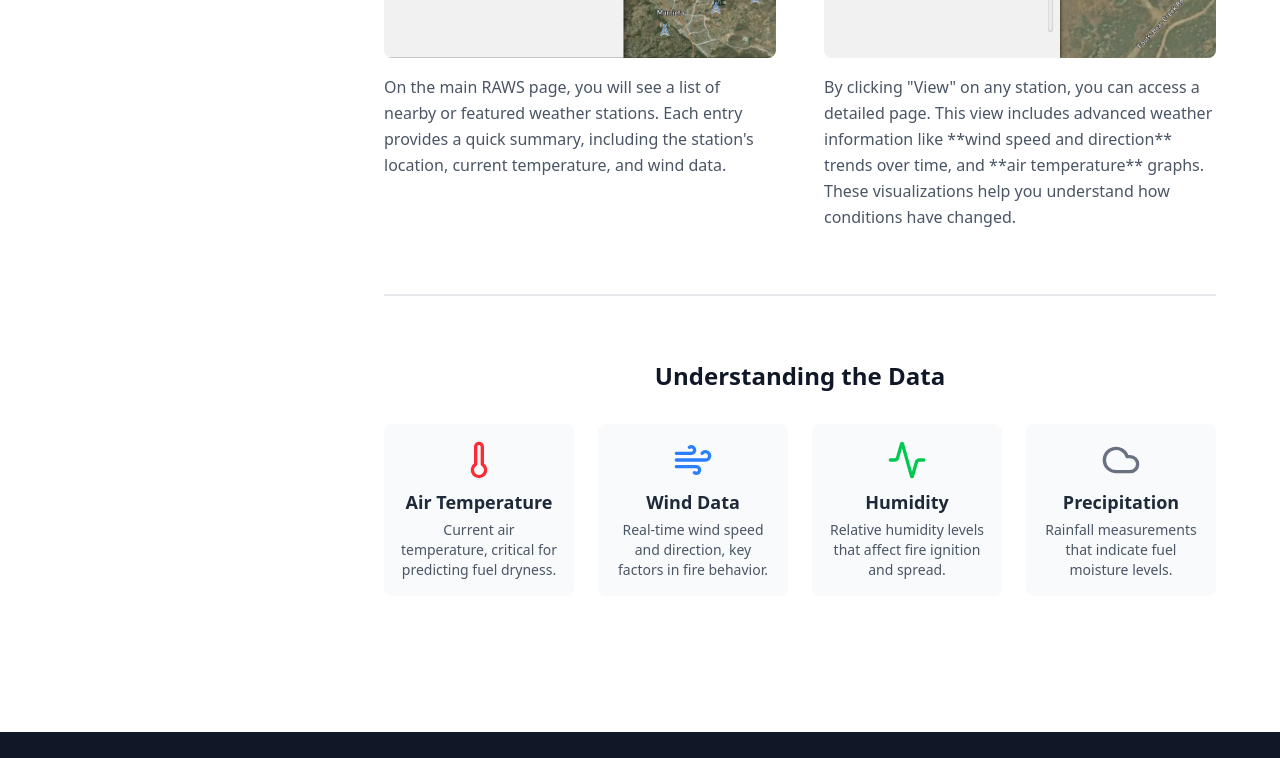
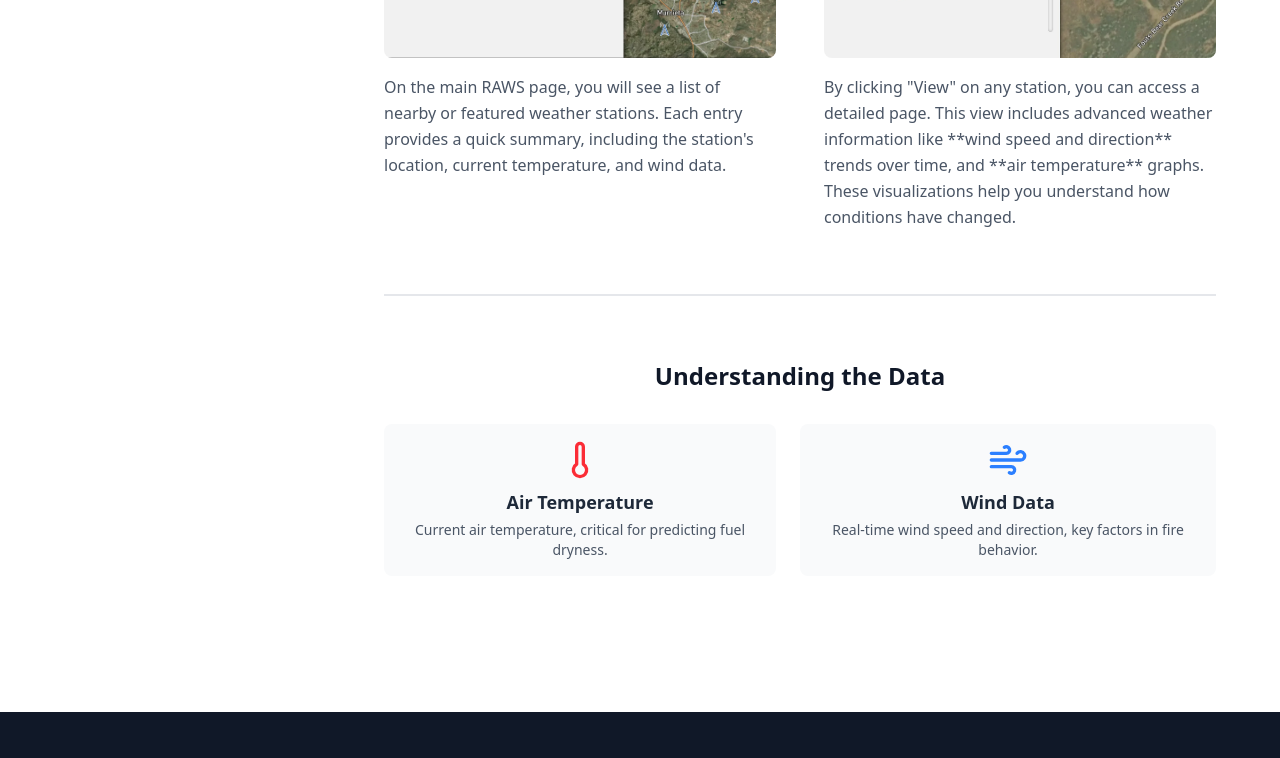
Before and after one commit to Channel-Logistics/landing-page-FireWatch, a React (Vite) app: page /raws in a window 1280 px wide. Shown: the part 1138-1896 px from the top of the page. Built offline with nearby package versions, Linux system fonts and the light colour scheme.

Commit message:
refactor: changes from uppercase to lowercase and from grid to flex

```diff
--- a/src/components/pages/RAWS.jsx
+++ b/src/components/pages/RAWS.jsx
@@ -14,7 +14,7 @@ export default function Raws() {
 
         <section className="mb-16">
           <h2 className="text-2xl font-semibold text-gray-900 mb-6 text-center">Our Station Network</h2>
-          <div className="grid md:grid-cols-3 gap-8 max-w-4xl mx-auto text-center">
+          <div className="flex flex-col md:flex-row gap-8 max-w-4xl mx-auto text-center">
             <div className="p-6 bg-gray-50 rounded-lg shadow-sm border border-gray-200">
               <Wifi className="h-12 w-12 text-green-600 mx-auto mb-3" />
               <h3 className="text-2xl font-bold text-gray-900">24/7 Monitoring</h3>
@@ -76,7 +76,7 @@ export default function Raws() {
 
         <section>
           <h2 className="text-2xl font-semibold text-gray-900 mb-8 text-center">Understanding the Data</h2>
-          <div className="grid md:grid-cols-2 lg:grid-cols-4 gap-6 max-w-6xl mx-auto">
+          <div className="flex flex-col sm:flex-row gap-6 w-fit mx-auto">
             <div className="p-4 bg-gray-50 rounded-lg text-center">
               <Thermometer className="h-10 w-10 text-red-500 mx-auto mb-2" />
               <h3 className="text-lg font-semibold text-gray-800">Air Temperature</h3>
@@ -91,20 +91,6 @@ export default function Raws() {
                 Real-time wind speed and direction, key factors in fire behavior.
               </p>
             </div>
-            <div className="p-4 bg-gray-50 rounded-lg text-center">
-              <Activity className="h-10 w-10 text-green-500 mx-auto mb-2" />
-              <h3 className="text-lg font-semibold text-gray-800">Humidity</h3>
-              <p className="text-sm text-gray-600 mt-1">
-                Relative humidity levels that affect fire ignition and spread.
-              </p>
-            </div>
-            <div className="p-4 bg-gray-50 rounded-lg text-center">
-              <Cloud className="h-10 w-10 text-gray-500 mx-auto mb-2" />
-              <h3 className="text-lg font-semibold text-gray-800">Precipitation</h3>
-              <p className="text-sm text-gray-600 mt-1">
-                Rainfall measurements that indicate fuel moisture levels.
-              </p>
-            </div>
           </div>
         </section>
       </div>
--- a/src/data/sidebarData.js
+++ b/src/data/sidebarData.js
@@ -67,7 +67,7 @@ export const sidebarSections = [
     id: 'raws',
     title: 'Raws',
     icon: sidebarRawsIcon,
-    items: [{ id: 'raws', title: 'RAWS' }]
+    items: [{ id: 'raws', title: 'Raws' }]
   },
   { id: 'layers',
     title: 'Layers',
```
